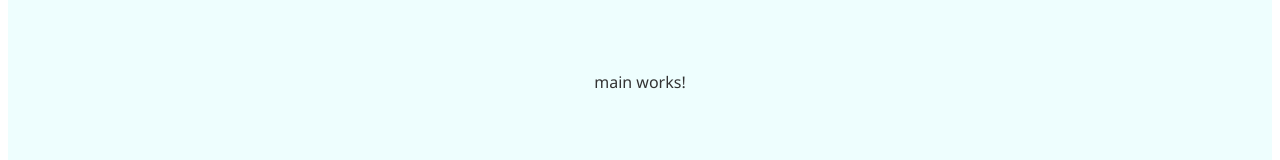
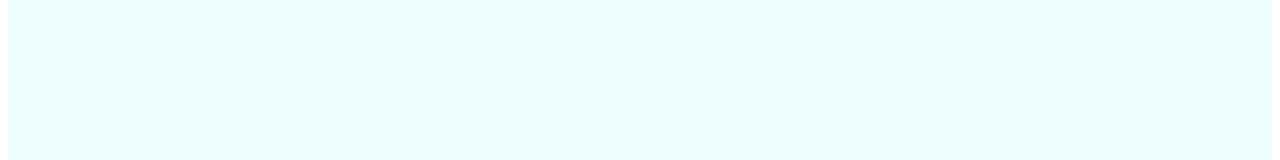
Before and after one commit to Filipabarreto/exemplo-2, an Angular app: page / in a window 1280 px wide. Shown: the part 283-443 px from the top of the page. Built offline with nearby package versions, Linux system fonts and the light colour scheme.

Commit message:
alteracao comp.main.html,main.ts e eliminaçao main.spec.ts

```diff
--- a/src/app/componentes/main/main.html
+++ b/src/app/componentes/main/main.html
@@ -1 +1,3 @@
-<p>main works!</p>
+<main >
+  <router-outlet />
+</main>
--- a/src/app/componentes/main/main.ts
+++ b/src/app/componentes/main/main.ts
@@ -1,8 +1,9 @@
 import { Component } from '@angular/core';
+import { RouterOutlet } from "@angular/router";
 
 @Component({
   selector: 'app-main',
-  imports: [],
+  imports: [RouterOutlet],
   templateUrl: './main.html',
   styleUrl: './main.css',
 })
```
Also changed, not shown: 1 other file (tests, documents, lock files or other folders).
